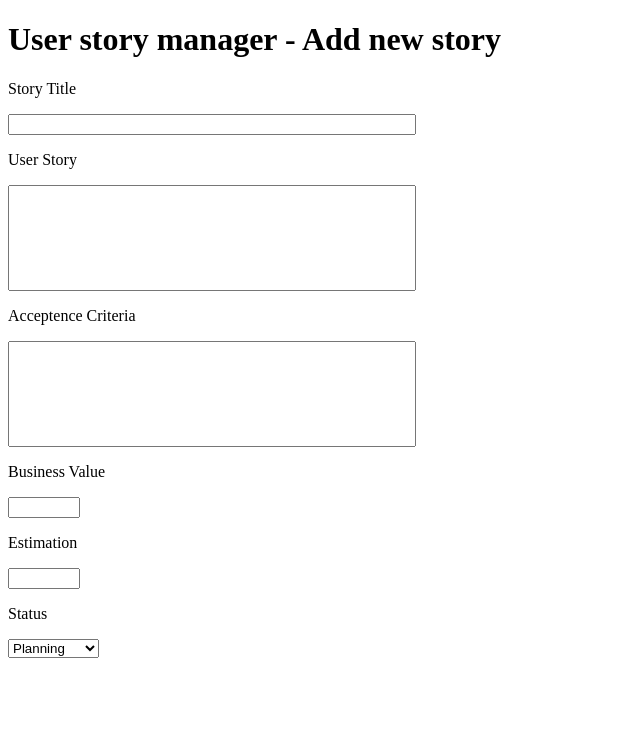
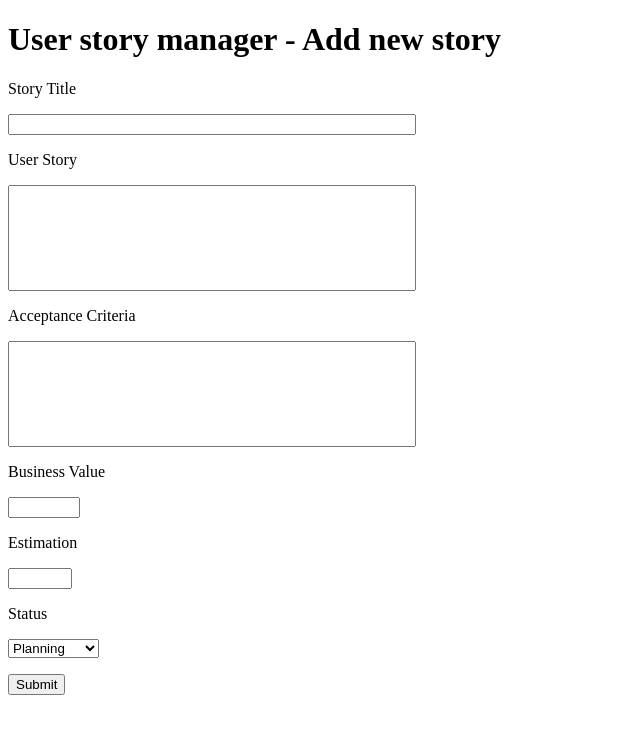
Before and after one commit to Csyk/user-story-manager-csyk, a Flask app: page /story in a window 1280 px wide. Shown: the top 734 px of the page, without its empty margins (0-640 px from the left). Run offline with Flask 2, Linux system fonts and the light colour scheme.

Commit message:
bug fixed

```diff
--- a/schema.sql
+++ b/schema.sql
@@ -5,6 +5,6 @@
     "user_story" text not null,
     "acceptance_criteria" text not null,
     "business_value" integer not null,
-    "estimation" decimal(3, 2) not null,
-    "status" text not null
+    "estimation" FLOAT not null,
+    "status" text
 );
--- a/server.py
+++ b/server.py
@@ -34,27 +34,30 @@
     return render_template('form.html', title='Add story')
 
 
-@app.route('/story', methods=['POST'])
+@app.route('/story/submit', methods=['POST'])
 def new_story():
     """Add story"""
     db = get_db()
-    db.execute("""INSERT INTO app (Story title, User story, Acceptance Criteria, Business value, Estimation)
-               VALUES (?, ?, ?, ?, ?)""",
-               [request.form['Story title'], request.form['User story'], request.form['Acceptance Criteria'],
-                request.form['Business value'], request.form['Estimation']])
+    db.execute("""INSERT INTO entries (story_title, user_story, acceptance_criteria, business_value, estimation)
+               VALUES (?, ?, ?, ?, ?)""", [request.form["story_title"], request.form["user_story"],
+                                           request.form["acceptance_criteria"], request.form["business_value"],
+                                           request.form["estimation"]])
+    print("ddd")
     db.commit()
-    return redirect(url_for('list_stories'))
+    return redirect(url_for('list_stories')) #redirect to another route
 
 
-@app.route('/list', methods=['GET'])
+@app.route('/')
+@app.route('/list', methods=['GET']) #default GET
 def list_stories():
     """Show stories"""
     db = get_db()
-    query = """SELECT * FROM app"""
+    query = """SELECT * FROM entries"""
     cur = db.execute(query)
     stories = cur.fetchall()
     return render_template('list.html', entries=stories)
 
-
+# with app.app_context():
+#     setup_db()
 if __name__ == '__main__':
     app.run(debug=True)
--- a/templates/form.html
+++ b/templates/form.html
@@ -9,15 +9,16 @@
 <body>
     <h1>User story manager - Add new story</h1>
     <p>Story Title</p>
+    <form action = "{{ url_for('new_story') }}" method="POST">
     <p><input name="story_title", style="width: 400px"></p>
     <p>User Story</p>
     <p><input name="user_story", style="width: 400px; height: 100px"></p>
-    <p>Acceptence Criteria</p>
-    <p><input name="acceptence_criteria", style="width: 400px; height: 100px"></p>
+    <p>Acceptance Criteria</p>
+    <p><input name="acceptance_criteria", style="width: 400px; height: 100px"></p>
     <p>Business Value</p>
     <p><input type="number" name=business_value min="100" max="1500" step="100"></p>
     <p>Estimation</p>
-    <p><input type="number" name=estimation min="100" max="1500" step="100"></p>
+    <p><input type="number" name=estimation min="0.5" max="4" step="0.5"></p>
     <p>Status</p>
         <select>
             <option>Planning</option>
@@ -26,6 +27,8 @@
             <option>Review</option>
             <option>Done</option>
         </select>
+    <p><button type="submit">Submit</button></p>
+        </form>
 
 
 </body>
```
